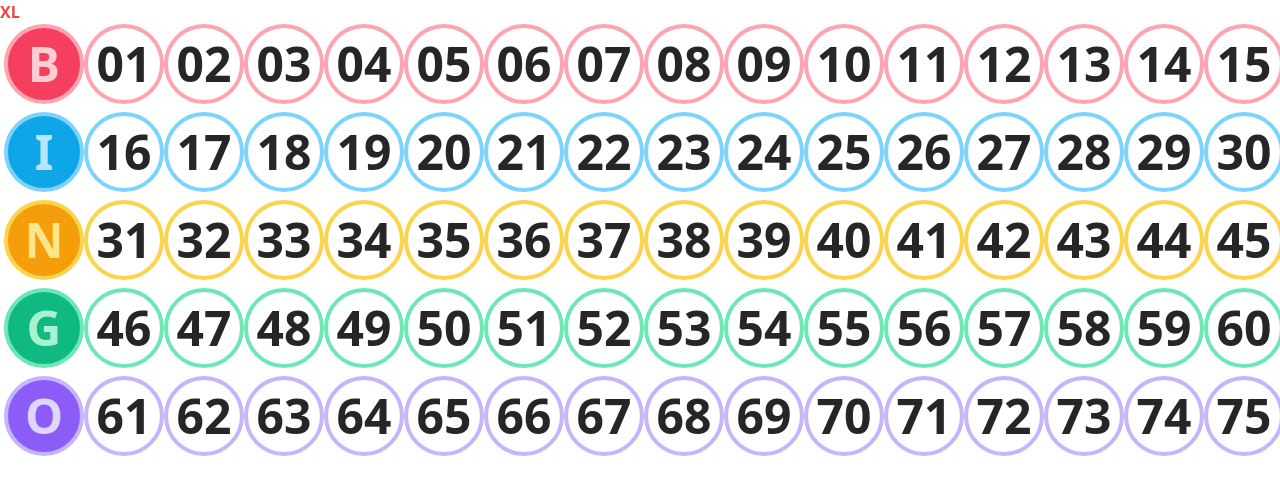
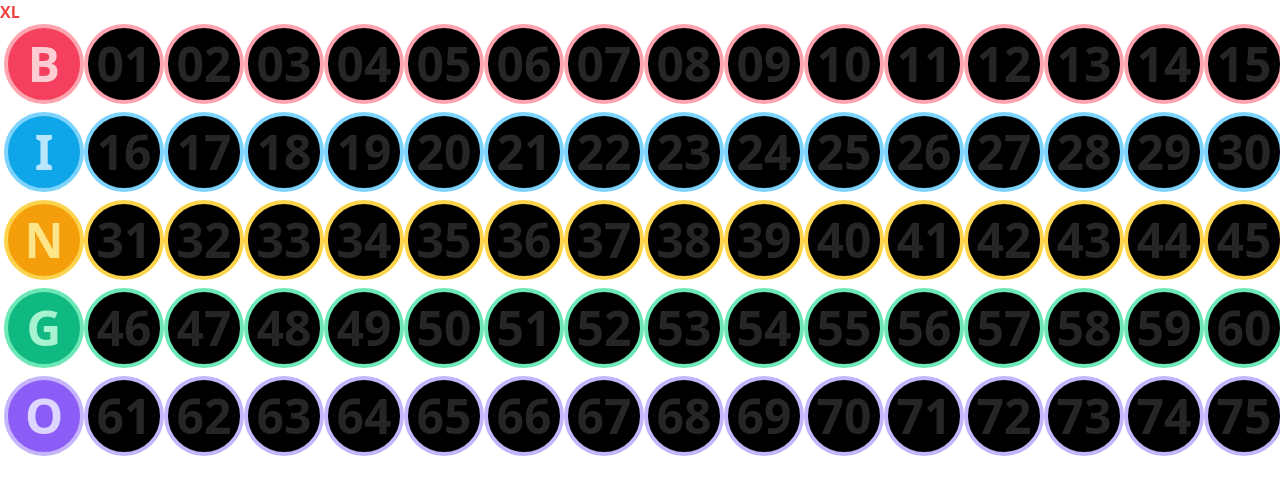
Before and after one commit to lh536/vueBingoUI, a Vue app: page / in a window 1280 px wide. Shown: the top 494 px of the page. Built offline with nearby package versions, Linux system fonts and the light colour scheme.

Commit message:
feat: all number balls start with a darker background simulating an off state; when clicked it toggles its color to simulate on/off state as in a real world bingo board, the color depends on what letter the ball belongs to

```diff
--- a/src/App.vue
+++ b/src/App.vue
@@ -6,11 +6,11 @@
                 <p>Please rotate your device.</p>
                 <p>Sorry for the inconvenience</p>
             </div>
-            <dvi>
+            <div>
                 <p>Esta aplicación fue diseñada para ser vista en modo apaisado.</p>
                 <p>Por favor rote su dispositivo</p>
                 <p>Discúlpe por el inconveniente</p>
-            </dvi>
+            </div>
         </div>
         <div class="portrait:hidden">
             <home-view />
--- a/src/modules/BingoRow/components/BingoBall.vue
+++ b/src/modules/BingoRow/components/BingoBall.vue
@@ -1,18 +1,35 @@
 <template>
-    <button class="ball">{{ball}}</button>
+    <button @click="toSelectBall" class="ball"
+            :class="selectedBall ? {
+                'roseBLetter': ball <= 15,
+                'skyILetter': ball >= 16 && ball <= 30,
+                'amberNLetter': ball >= 31 && ball <= 45,
+                'emeraldGLetter': ball >= 46 && ball <= 60,
+                'violetOLetter': ball >= 61 && ball <= 75,
+            } : 'bg-black'" >{{ball}}</button>
 </template>
 
 
 <script>
+import { ref } from "vue";
 export default {
     name: 'BingoBall',
     props: {
         ball: {
             type: String,
             required: true
+        },
+    },
+
+    setup() {
+        const selectedBall = ref(false)
+
+        const toSelectBall = () => {
+            console.log(selectedBall.value)
+            selectedBall.value = !selectedBall.value
         }
-    },
-    setup() {
+
+        return { selectedBall, toSelectBall }
 
     }
 }
--- a/src/modules/BingoRow/views/BingoRow.vue
+++ b/src/modules/BingoRow/views/BingoRow.vue
@@ -38,37 +38,37 @@ export default {
 </script>
 
 
-<style scopped>
+<style>
 .roseBLetter {
-    @apply bg-rose-500 border border-rose-300 text-rose-200 font-semibold;
+    @apply bg-rose-500 border-rose-300 text-rose-200 font-semibold;
 }
 
 .roseBNumber {
     @apply hover:bg-rose-500 border-rose-300 font-semibold hover:text-rose-200;
 }
 .skyILetter {
-    @apply bg-sky-500 border border-sky-300 text-sky-200 font-semibold;
+    @apply bg-sky-500 border-sky-300 text-sky-200 font-semibold;
 }
 
 .skyINumber {
     @apply hover:bg-sky-500 border-sky-300 font-semibold hover:text-sky-200;
 }
 .amberNLetter {
-    @apply bg-amber-500 border border-amber-300 text-amber-200 font-semibold;
+    @apply bg-amber-500 border-amber-300 text-amber-200 font-semibold;
 }
 
 .amberNNumber {
     @apply hover:bg-amber-500 border-amber-300 font-semibold hover:text-amber-200;
 }
 .emeraldGLetter {
-    @apply bg-emerald-500 border border-emerald-300 text-emerald-200 font-semibold;
+    @apply bg-emerald-500 border-emerald-300 text-emerald-200 font-semibold;
 }
 
 .emeraldGNumber {
     @apply hover:bg-emerald-500 border-emerald-300 font-semibold hover:text-emerald-200;
 }
 .violetOLetter {
-    @apply bg-violet-500 border border-violet-300 text-violet-200 font-semibold;
+    @apply bg-violet-500 border-violet-300 text-violet-200 font-semibold;
 }
 
 .violetONumber {
```
